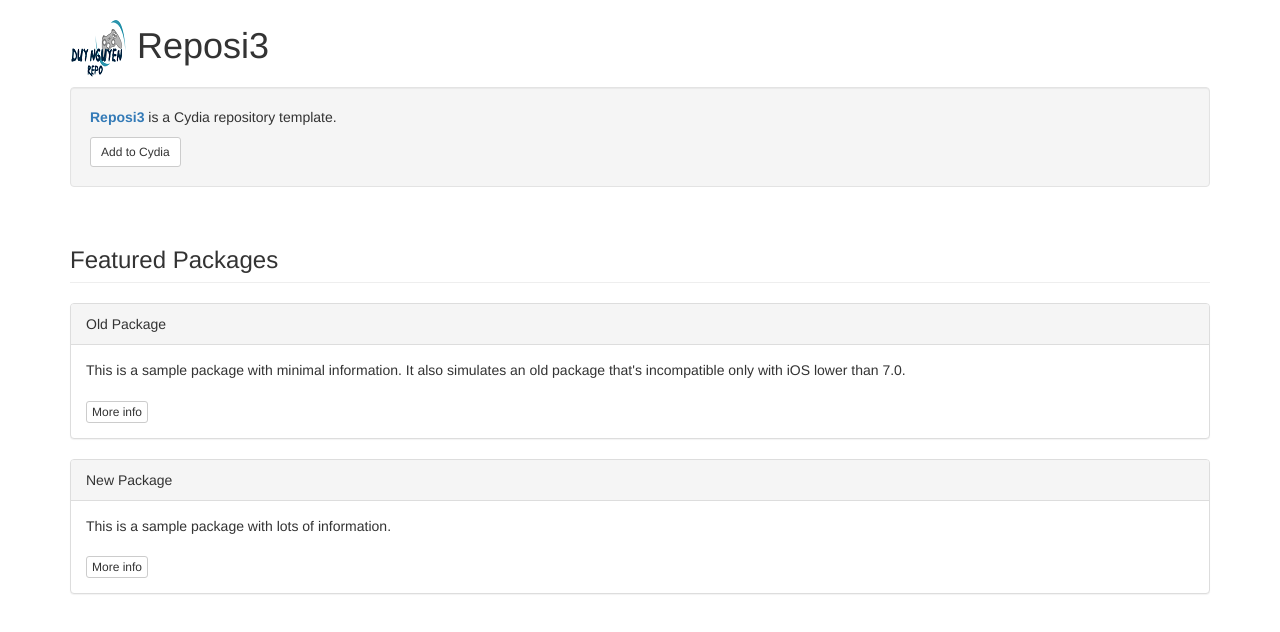
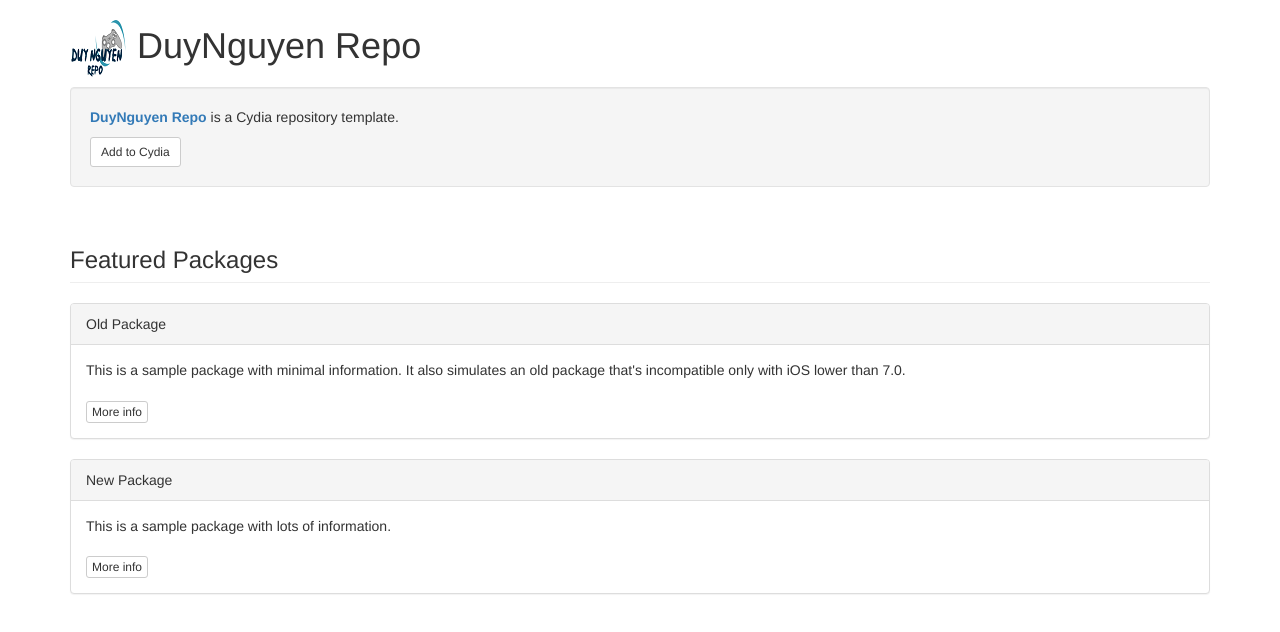
Before and after one commit to duytim/repo, a plain HTML site: page index.html in a window 1280 px wide. Drawn offline with nearby package versions, Linux system fonts and the light colour scheme.

Commit message:
Update index.html

```diff
--- a/index.html
+++ b/index.html
@@ -10,12 +10,12 @@
 <body>
 
 <div class="container">
-	<h1><img src="CydiaIcon.png"> Reposi3</h1>
+	<h1><img src="CydiaIcon.png"> DuyNguyen Repo</h1>
 </div>
 
 <div class="container">
 	<div class="well">
-		<p><span class="text-primary"><b>Reposi3</span></b> is a Cydia repository template.</p>
+		<p><span class="text-primary"><b>DuyNguyen Repo</span></b> is a Cydia repository template.</p>
 		<a class="btn btn-sm btn-default" href="cydia://url/https://cydia.saurik.com/api/share#?source=https://supermamon.github.io/Reposi3/">Add to Cydia</a>
 	</div>
 </div>
```
